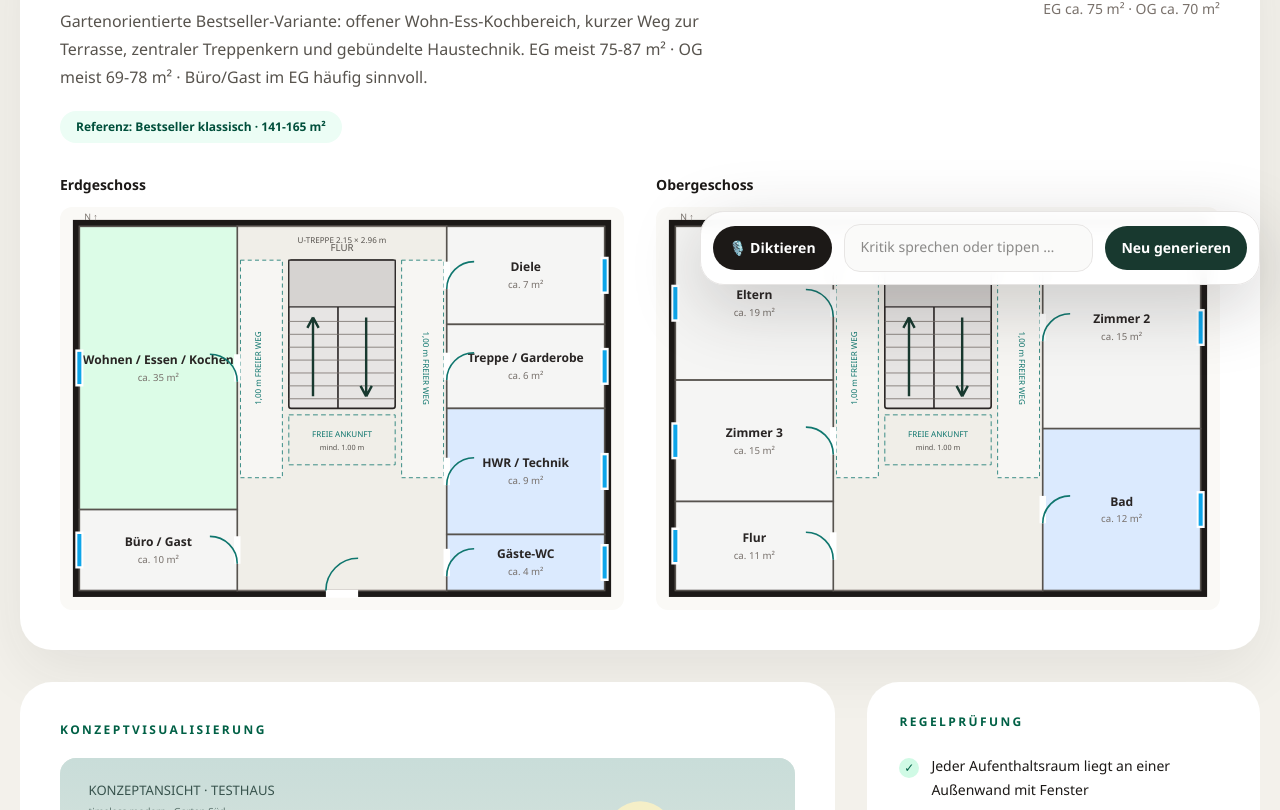
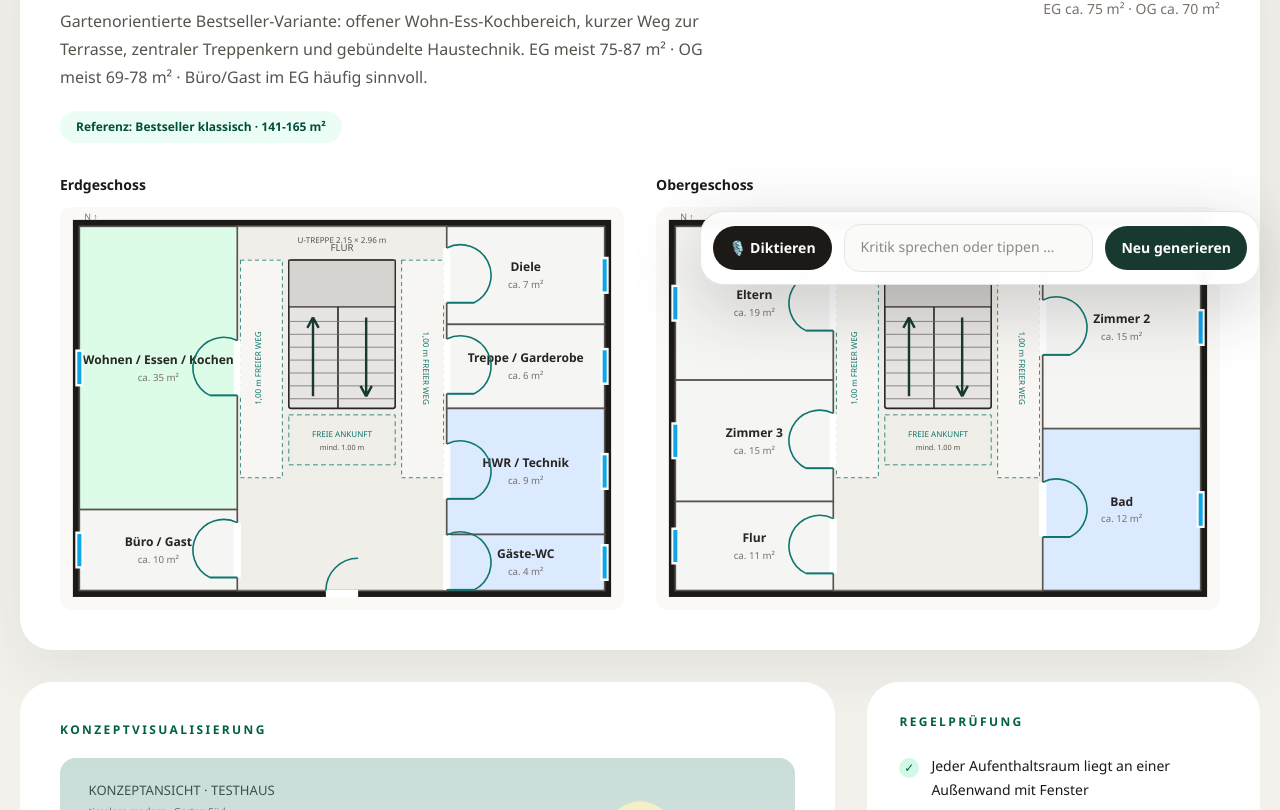
Before and after one commit to raineryeary-lab/born2thrill-app, a Next.js app: page /testlauf in a window 1280 px wide. Shown: the part 503-1313 px from the top of the page. Built offline with nearby package versions, Linux system fonts and the light colour scheme.

Commit message:
Draw proper door swing symbols

```diff
--- a/src/app/testlauf/page.tsx
+++ b/src/app/testlauf/page.tsx
@@ -101,6 +101,13 @@ function FloorSvg({ plan }: { plan: FloorPlan }) {
         const doorX = room.side === "left" ? room.x + room.width : room.x;
         const windowX = room.side === "left" ? room.x : room.x + room.width;
         const cy = room.y + room.height / 2;
+        const doorRadius = 34;
+        const hingeY = cy + doorRadius;
+        const closedDoorY = cy - doorRadius;
+        const openDoorX = room.side === "left" ? doorX - doorRadius : doorX + doorRadius;
+        const doorArc = room.side === "left"
+          ? `M${doorX} ${closedDoorY} A${doorRadius} ${doorRadius} 0 0 0 ${openDoorX} ${hingeY}`
+          : `M${doorX} ${closedDoorY} A${doorRadius} ${doorRadius} 0 0 1 ${openDoorX} ${hingeY}`;
         const fill = room.kind === "wet" ? "#dbeafe" : room.kind === "living" ? "#dcfce7" : room.kind === "service" ? "#fef3c7" : "#f5f5f4";
         return (
           <g key={room.id}>
@@ -109,11 +116,9 @@ function FloorSvg({ plan }: { plan: FloorPlan }) {
             <text x={room.x + room.width / 2} y={cy + 16} textAnchor="middle" fontSize="12" fill="#78716c">ca. {room.area} m²</text>
             <line x1={windowX} x2={windowX} y1={cy - 23} y2={cy + 23} stroke="white" strokeWidth="10" />
             <line x1={windowX} x2={windowX} y1={cy - 20} y2={cy + 20} stroke="#0ea5e9" strokeWidth="5" />
-            <line x1={doorX} x2={doorX} y1={cy - 17} y2={cy + 17} stroke="white" strokeWidth="8" />
-            <path
-              d={room.side === "left" ? `M${doorX} ${cy + 17} A34 34 0 0 0 ${doorX - 34} ${cy - 17}` : `M${doorX} ${cy + 17} A34 34 0 0 1 ${doorX + 34} ${cy - 17}`}
-              fill="none" stroke="#0f766e" strokeWidth="2"
-            />
+            <line x1={doorX} x2={doorX} y1={closedDoorY} y2={hingeY} stroke="white" strokeWidth="9" />
+            <line x1={doorX} x2={openDoorX} y1={hingeY} y2={hingeY} stroke="#0f766e" strokeWidth="2.5" />
+            <path d={doorArc} fill="none" stroke="#0f766e" strokeWidth="2" />
           </g>
         );
       })}
```
